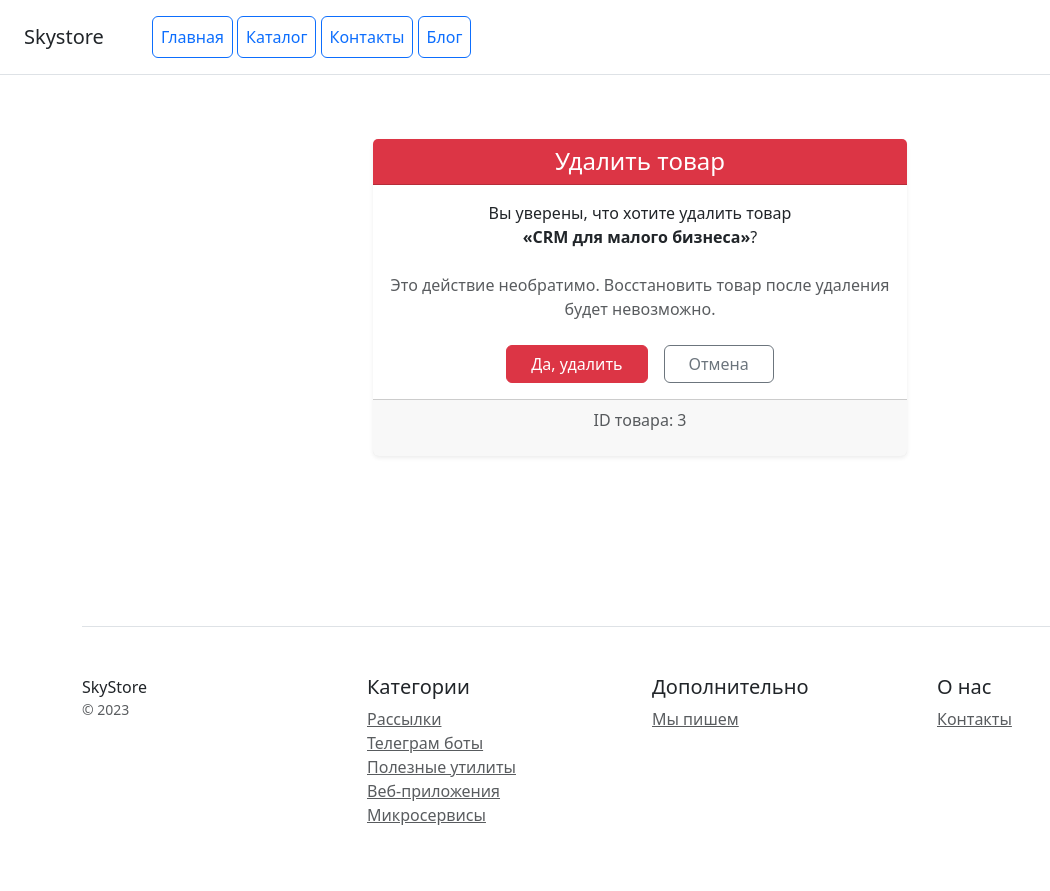
After one commit to Temnodush/Django_Lesson, a Django app: page /product/3/delete/ in a window 1280 px wide. The commit adds this page. Shown: the whole page, without its empty margins (0-1050 px from the left). Run offline with Django 5.2, Linux system fonts and the light colour scheme; data comes from the database, SQL or seed files in the repository.

Commit message:
сделаль

```diff
--- /dev/null
+++ b/catalog/forms.py
@@ -0,0 +1,85 @@
+import os
+
+from django import forms
+from .models import Product
+
+FORBIDDEN_WORDS = [
+    'казино',
+    'криптовалюта',
+    'крипта',
+    'биржа',
+    'дешево',
+    'бесплатно',
+    'обман',
+    'полиция',
+    'радар',
+    ]
+
+class ProductForm(forms.ModelForm):
+    class Meta:
+        model = Product
+        fields = ['name', 'description', 'category' , 'price', 'image',]
+
+
+    def clean_name(self):
+        name = self.cleaned_data.get('name')
+        if name:
+            name_lower = name.lower()
+            for word in FORBIDDEN_WORDS:
+                if word in name_lower:
+                    raise forms.ValidationError(f'Название содержит запрещённое слово: "{word}"')
+        return name
+
+    def clean_description(self):
+        description = self.cleaned_data.get('description')
+        if description:
+            desc_lower = description.lower()
+            for word in FORBIDDEN_WORDS:
+                if word in desc_lower:
+                    raise forms.ValidationError(f'Описание содержит запрещённое слово: "{word}"')
+        return description
+
+    def clean_price(self):
+        price = self.cleaned_data.get('price')
+        if price is None:
+            raise forms.ValidationError("Укажите цену товара.")
+        if price <= 0:
+            raise forms.ValidationError("Цена не может равняться 0 или быть отрицательным.")
+        return price
+
+    def clean_image(self):
+        image = self.cleaned_data.get('image')
+        if not image:
+            return image
+        ext = os.path.splitext(image.name)[1].lower()
+        allowed_exts = ('.jpg', '.jpeg', '.png')
+        if ext not in allowed_exts:
+            raise forms.ValidationError("Допустимые форматы изображения: JPEG и PNG.")
+        max_size = 5 * 1024 * 1024  # 5MB
+        if image.size > max_size:
+            raise forms.ValidationError("Размер файла не должен превышать 5 МБ.")
+        return image
+
+    def __init__(self, *args, **kwargs):
+        super(ProductForm, self).__init__(*args, **kwargs)
+
+        self.fields['name'].widget.attrs.update({
+            'class': 'form-control',
+            'placeholder': 'Введите имя'
+        })
+        self.fields['category'].empty_label = 'Выберите категорию'
+        self.fields['category'].widget.attrs.update({
+            'class': 'form-control',
+            'placeholder': 'Категория товара'
+        })
+        self.fields['description'].widget.attrs.update({
+            'class': 'form-control',
+            'placeholder': 'Напишите про товар как можно интереснее!'
+        })
+        self.fields['price'].widget.attrs.update({
+            'class': 'form-control',
+            'placeholder': 'Стоимость товара'
+        })
+        self.fields['image'].widget.attrs.update({
+            'class': 'form-control',
+        })
--- a/catalog/models.py
+++ b/catalog/models.py
@@ -16,10 +16,10 @@ class Category(models.Model):
 
 class Product(models.Model):
     name = models.CharField(max_length=150 , verbose_name="Наименование")
-    description = models.TextField(null=True, blank=True)
-    image = models.ImageField(upload_to='product_images/', verbose_name='Изображение')
-    category = models.ForeignKey(Category, on_delete=models.CASCADE)
-    price = models.IntegerField(help_text="Цена товара")
+    description = models.TextField(null=True, blank=True , verbose_name="Описание")
+    image = models.ImageField(upload_to='product_images/', verbose_name='Изображение', blank=True , null=True)
+    category = models.ForeignKey(Category, on_delete=models.CASCADE , verbose_name="Категория")
+    price = models.IntegerField(verbose_name="Цена")
     created_at = models.DateTimeField(auto_now_add=True)
     updated_at = models.DateTimeField(auto_now=True)
 
--- /dev/null
+++ b/catalog/templates/catalog/product_confirm_delete.html
@@ -0,0 +1,40 @@
+{% extends 'base.html' %}
+
+{% block title %}{{ product.name }} — Skystore{% endblock %}
+
+{% block content %}
+
+<div class="container py-5">
+    <div class="row justify-content-center">
+        <div class="col-lg-6 col-md-8">
+            <div class="card shadow-sm border-0">
+                <div class="card-header bg-danger text-white text-center">
+                    <h4 class="mb-0">Удалить товар</h4>
+                </div>
+                <div class="card-body text-center">
+                    <p class="mb-4">
+                        Вы уверены, что хотите удалить товар<br>
+                        <strong>«{{ product.name }}»</strong>?
+                    </p>
+                    <p class="text-muted">
+                        Это действие необратимо. Восстановить товар после удаления будет невозможно.
+                    </p>
+
+                    <form method="post" class="mt-4 d-flex justify-content-center gap-3">
+                        {% csrf_token %}
+                        <button type="submit" class="btn btn-danger px-4">
+                            Да, удалить
+                        </button>
+                        <a href="{% url 'catalog:product_list' %}" class="btn btn-outline-secondary px-4">
+                            Отмена
+                        </a>
+                    </form>
+                </div>
+                <div class="card-footer text-muted text-center">
+                  <p class="text-muted"> ID товара: {{product.pk}} </p>
+                </div>
+            </div>
+        </div>
+    </div>
+</div>
+{% endblock %}
--- a/catalog/templates/catalog/product_detail.html
+++ b/catalog/templates/catalog/product_detail.html
@@ -48,6 +48,12 @@
                         <button class="btn btn-primary btn-lg">
                             Заказать
                         </button>
+                        <a class="btn btn-outline-warning btn-lg" href="{% url 'catalog:product_update' product.pk %}">
+                         Изменить
+                        </a>
+                        <a class="btn btn-danger btn-lg" href="{% url 'catalog:product_confirm_delete' product.pk %}">
+                         Удалить
+                        </a>
                     </div>
 
                 </div>
--- a/catalog/templates/catalog/product_list.html
+++ b/catalog/templates/catalog/product_list.html
@@ -5,6 +5,9 @@
 {% block content %}
 <div class="container mt-5">
     <h1 class="mb-4 text-center ">Список продуктов</h1>
+    <div class="text-center mb-3">
+        <a href="{% url 'catalog:product_create' %}" class="btn btn-primary">Добавить товар</a>
+    </div>
     <p class="lead text-center">Skystore - это отличный вариант хранения ваших плагинов и примеров кода, который вы бы хотели продать</p>
     <div class="row">
         {% for product in products %}
--- a/catalog/urls.py
+++ b/catalog/urls.py
@@ -8,8 +8,7 @@ urlpatterns = [
     path('contacts/', views.ContactsView.as_view(), name='contacts'),
     path('products/', views.ProductListView.as_view(), name='product_list'),
     path('products/<int:pk>/', views.ProductDetailView.as_view(), name='product_detail'),
-    # path('', views.home, name='home'),          # главная страница
-    # path('contacts/', views.contacts, name='contacts'),  # страница контактов
-    # path('products/<int:pk>/', views.product_detail, name='product_detail'), # страница продукта
-    # path('product_list/', views.product_list, name='product_list'), # список продуктов
+    path('product/create/', views.ProductCreateView.as_view(), name='product_create'),
+    path('product/<pk>/edit/', views.ProductUpdateView.as_view(), name='product_update'),
+    path('product/<pk>/delete/', views.ProductDeleteView.as_view(), name='product_confirm_delete'),
 ]
--- a/catalog/views.py
+++ b/catalog/views.py
@@ -1,7 +1,29 @@
 from django.shortcuts import render, get_object_or_404
+from django.urls import reverse_lazy
+
 from .models import Product
 from django.views.generic import ListView, DetailView, TemplateView
 from django.views.generic.edit import CreateView, UpdateView, DeleteView
+from catalog.forms import ProductForm
+
+class ProductCreateView(CreateView):
+    model = Product
+    form_class = ProductForm
+    template_name = 'catalog/product_form.html'
+    success_url = reverse_lazy('catalog:product_list')
+
+class ProductUpdateView(UpdateView):
+    model = Product
+    form_class = ProductForm
+    template_name = 'catalog/product_form.html'
+    success_url = reverse_lazy('catalog:product_list')
+
+class ProductDeleteView(DeleteView):
+    model = Product
+    context_object_name = 'product'
+    template_name = 'catalog/product_confirm_delete.html'
+    success_url = reverse_lazy('catalog:product_list')
+
 
 class HomeListView(ListView):
     model = Product
@@ -23,30 +45,3 @@ class ProductDetailView(DetailView):
     model = Product
     template_name = 'catalog/product_detail.html'
     context_object_name = 'product'
-
-
-
-# def home(request):
-#     """Контроллер для главной страницы"""
-#     products = Product.objects.all()[:3]
-#     context = {'products': products}
-#     return render(request, 'catalog/home.html', context)
-#
-# def contacts(request):
-#     """Контроллер для страницы контактов"""
-#     return render(request, 'catalog/contacts.html')
-#
-# def product_list(request):
-#     products = Product.objects.all()
-#     context = {
-#         'products': products,
-#     }
-#     return render(request, 'catalog/product_list.html', context)
-#
-#
-# def product_detail(request, pk):
-#     product = get_object_or_404(Product, pk=pk)
-#     context = {
-#         'product': product,
-#     }
-#     return render(request, 'catalog/product_detail.html', context)
```
Also changed, not shown: catalog/templates/catalog/product_form.html (added, +18 -0 lines), 21 other files.
